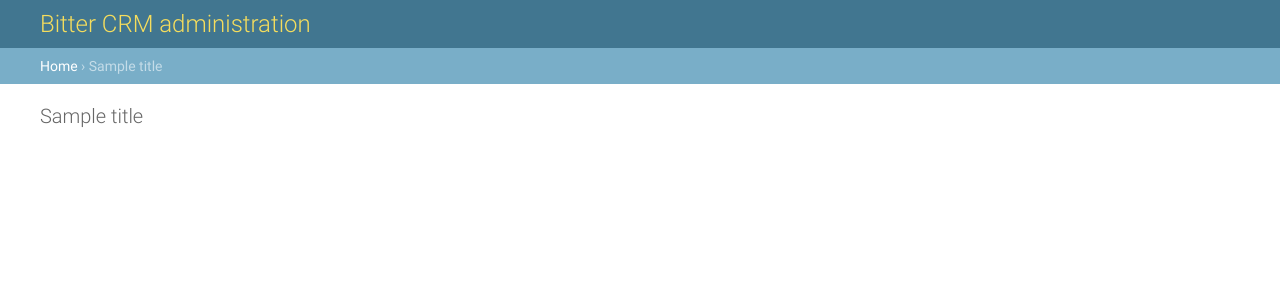
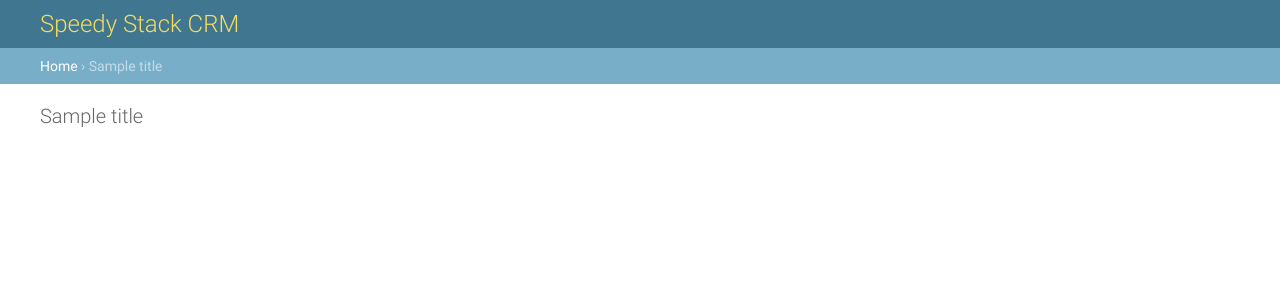
Before and after one commit to sebadima/bittercrm, a Django app: template mysite/templates/admin/base_site.html in a window 1280 px wide. Shown: the top 300 px of the page. Run offline with Django 3.2, Linux system fonts and the light colour scheme; the template is opened without the code that fills it: most values are stand-ins (such as "Sample title", 1, 10 or a date in 2020).

Commit message:
admin custom

```diff
--- a/mysite/templates/admin/base_site.html
+++ b/mysite/templates/admin/base_site.html
@@ -4,7 +4,7 @@
 {% block title %}{{ title }} | {% trans 'Django site admin' %}{% endblock %}
 
 {% block branding %}
-<h1 id="site-name">{% trans 'Bitter CRM administration' %}</h1>
+<h1 id="site-name">{% trans 'Speedy Stack CRM' %}</h1>
 {% endblock %}
 
 {% block nav-global %}{% endblock %}
```
